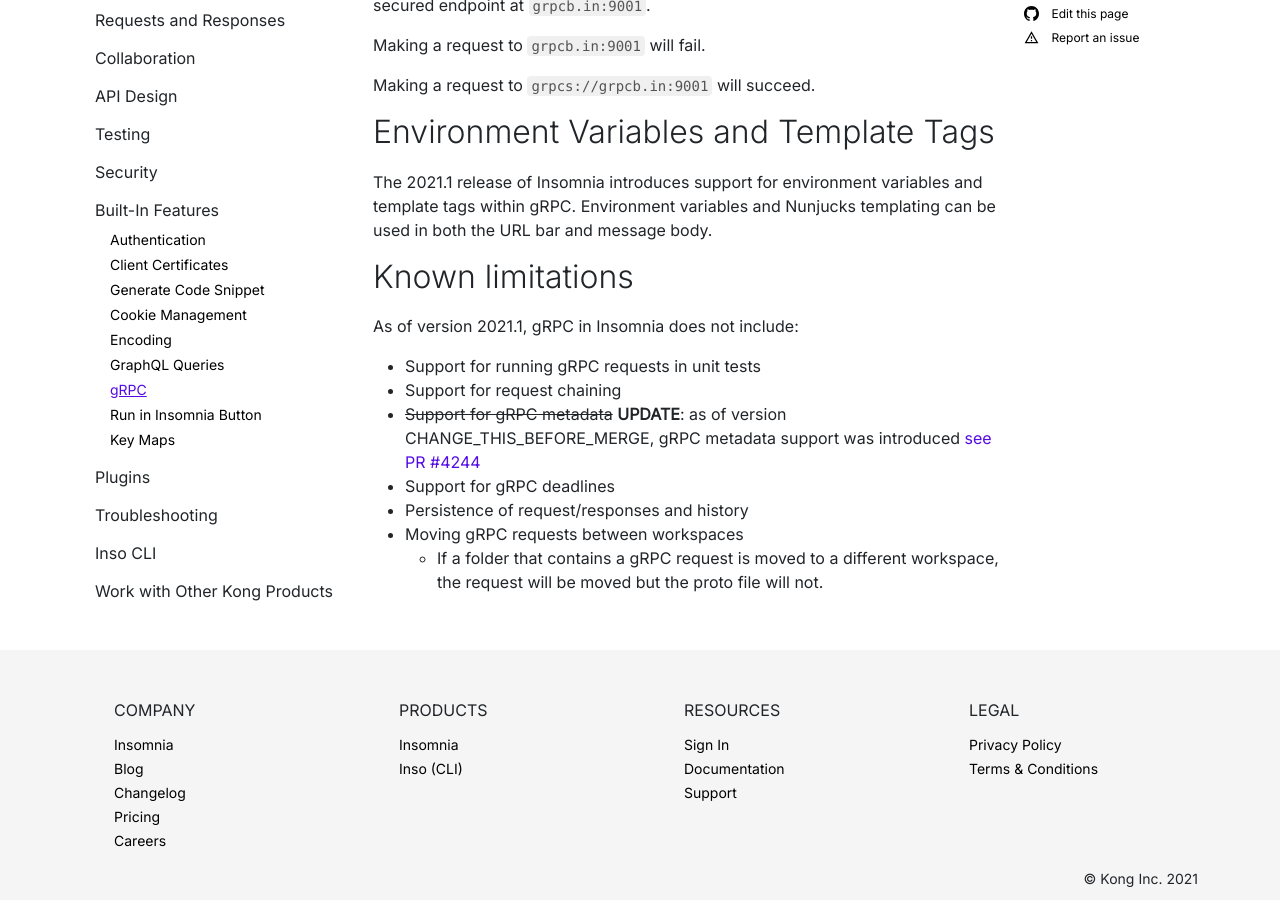
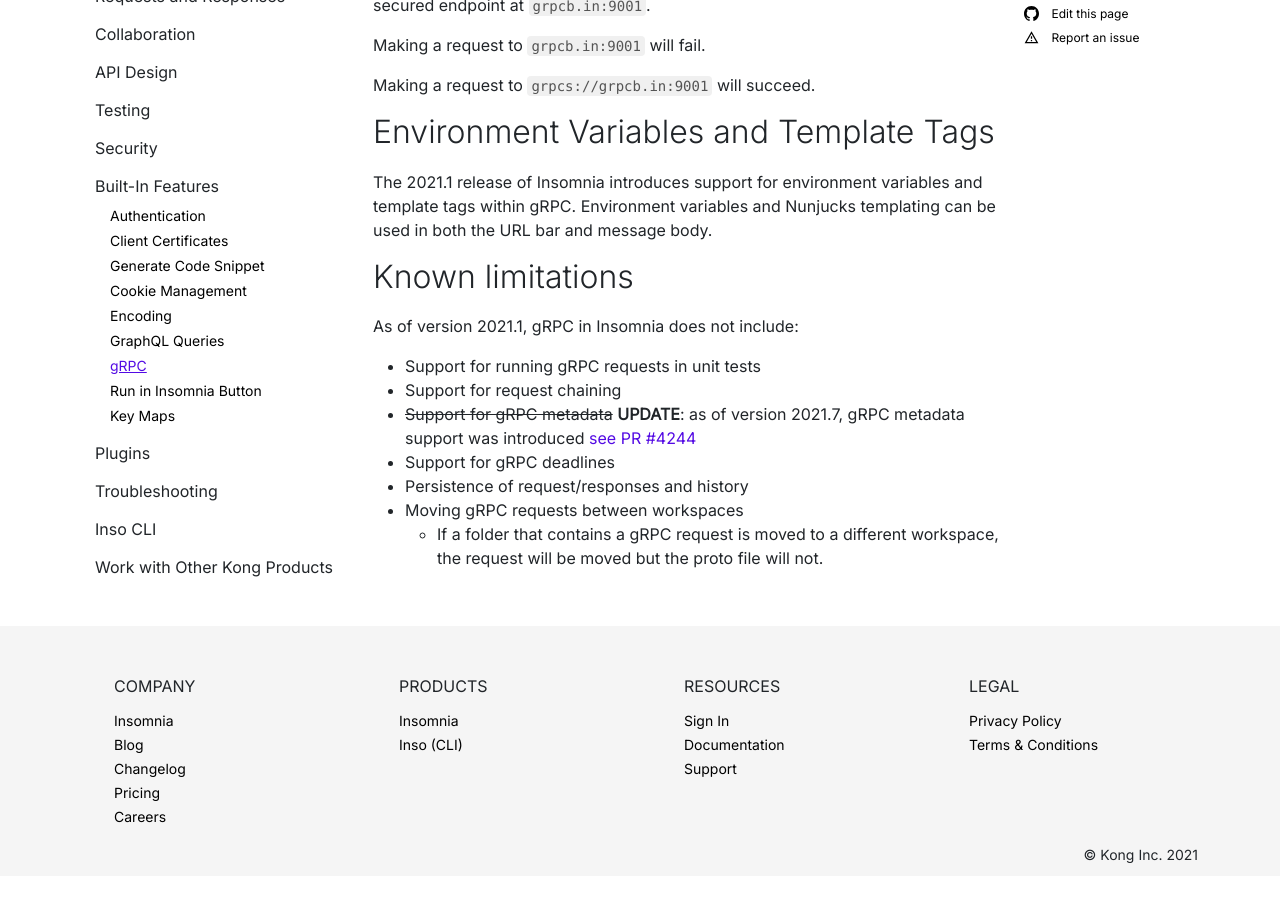
Before and after one commit to Kong/insomnia-docs, a Jekyll site: the page built from docs/insomnia/grpc.md, in a window 1280 px wide and 900 px high, scrolled down 3295 px. Built offline with Jekyll 4.4.1, drawn with Linux system fonts in a browser that asks for light colours; comment, search, counter and statistics services are not loaded; after the commit the page ends 4171 px from its top, so only the background shows below that.

Commit message:
Update docs/insomnia/grpc.md
Co-authored-by: Opender Singh <opender94@gmail.com>

```diff
--- a/docs/insomnia/grpc.md
+++ b/docs/insomnia/grpc.md
@@ -106,7 +106,7 @@
 
 * Support for running gRPC requests in unit tests
 * Support for request chaining
-* ~~Support for gRPC metadata~~ **UPDATE**: as of version CHANGE_THIS_BEFORE_MERGE, gRPC metadata support was introduced [see PR #4244](https://github.com/Kong/insomnia/pull/4244)
+* ~~Support for gRPC metadata~~ **UPDATE**: as of version 2021.7, gRPC metadata support was introduced [see PR #4244](https://github.com/Kong/insomnia/pull/4244)
 * Support for gRPC deadlines
 * Persistence of request/responses and history
 * Moving gRPC requests between workspaces
```
